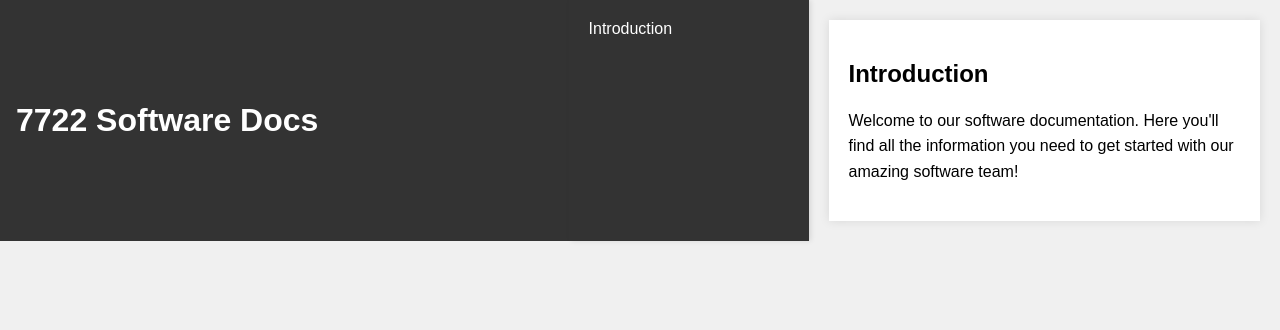
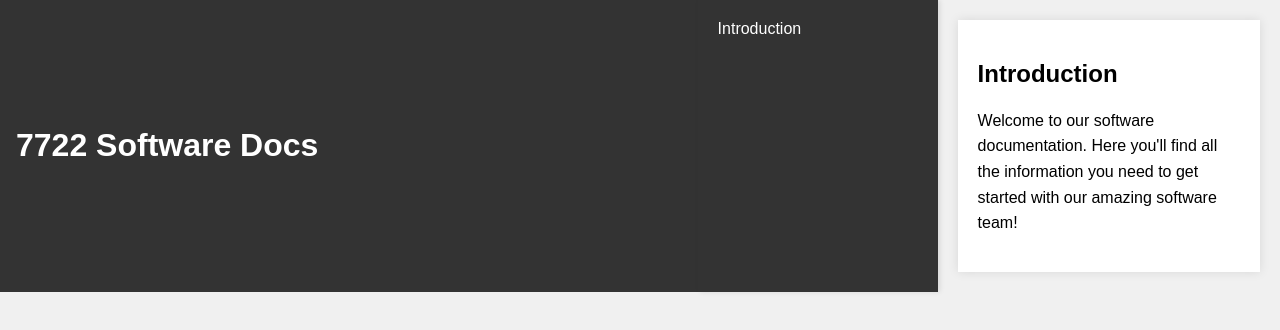
Before and after one commit to MechaPhoenix/MechaPhoenix.github.io, a plain HTML site: page index.html in a window 1280 px wide. Drawn offline with Linux system fonts and the light colour scheme.

Commit message:
Update index.html

```diff
--- a/index.html
+++ b/index.html
@@ -26,6 +26,10 @@
     h1 {
       color: white;
       margin: 0;
+    }
+
+    main {
+      display: flex;
     }
 
     aside {
@@ -71,6 +75,8 @@
     <h1>7722 Software Docs</h1>
   </header>
 
+  <main>
+
     <aside>
       <nav>
         <a href="#introduction">Introduction</a>
@@ -85,5 +91,7 @@
 
     <!-- Add more sections and content as needed -->
 
+  </main>
+
 </body>
 </html>
```
Lines whose indentation alone changed are shown as unchanged.
